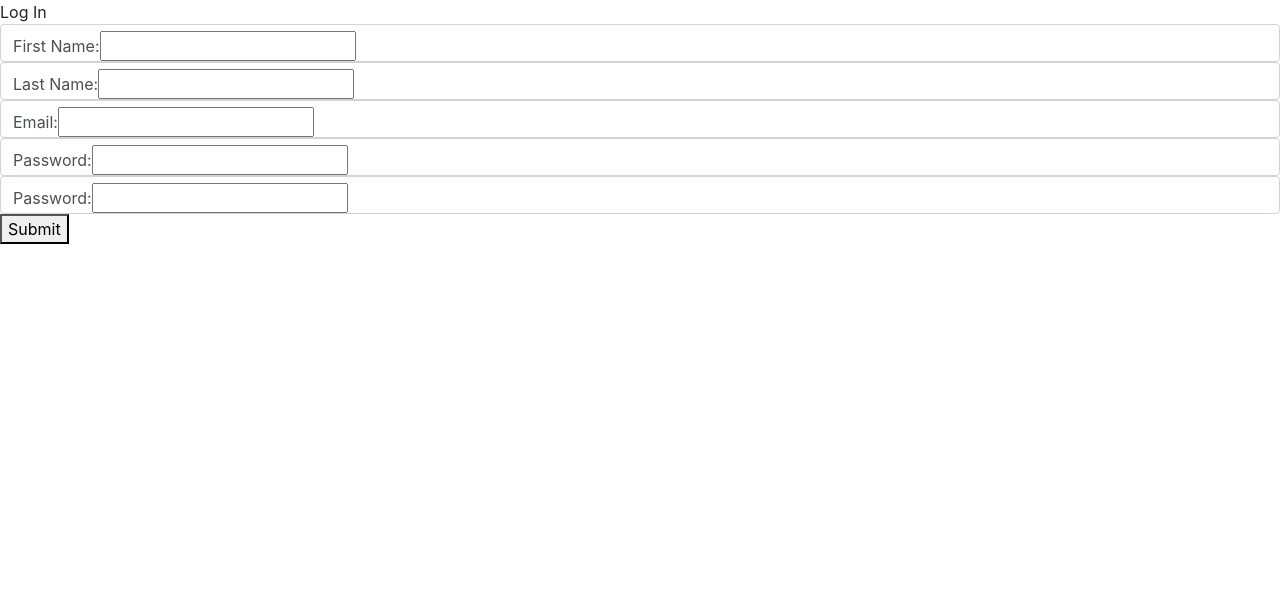
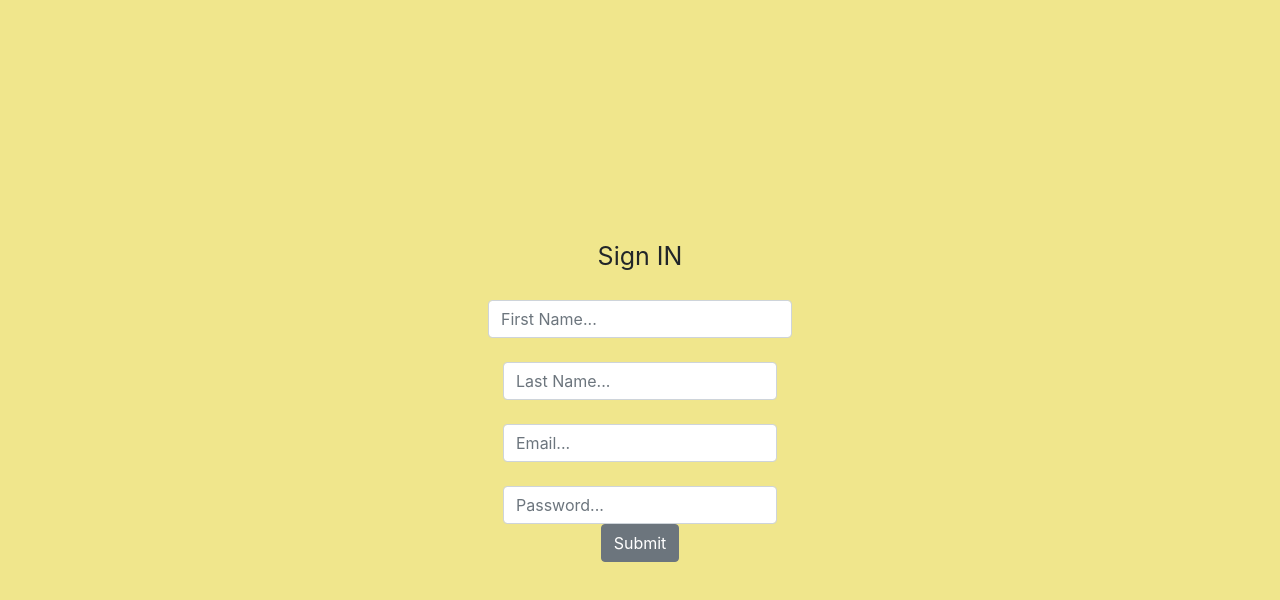
Before and after one commit to isolebo/Blog-Project_React, a React (Create React App) app in the folder blog-project/: page / in a window 1280 px wide. Shown: the top 600 px of the page. Built offline with nearby package versions, Linux system fonts and the light colour scheme.

Commit message:
Updated the form

```diff
--- a/blog-project/src/App.js
+++ b/blog-project/src/App.js
@@ -1,14 +1,16 @@
 
-import UserList from './Components/RegistrationForm'
+import UserList from './Components/Form'
 import 'bootstrap/dist/css/bootstrap.min.css'
-//import './User.css'
+import Form from './Components/Form'
+import './Form.css'
 
 
 function App() {
   return (
-    <div className="App">
-       <UserList/>
-    </div>
+
+<div className="App">
+<Form/>
+</div>
   );
 }
 
--- /dev/null
+++ b/blog-project/src/Components/Form.js
@@ -0,0 +1,103 @@
+import React,{useState,useEffect} from 'react'
+
+
+
+const Form = () => {
+
+    //initialize a new state, and method to set it toa new state
+    const [firstName,setFirstName]= useState('')
+    const [lastName,setLastName]= useState('')
+    const [email,setEmail]= useState('')
+    const [password,setPassword]= useState('')
+
+
+    const [person,setPerson]= useState([])//creates a new person array when for  is submitted
+
+    //functions handles when the form is submitted
+    const handleSubmit = (e) => {
+        e.preventDefault();//prevents the webpage from reloading when submitting
+
+        //checks to see if all fields have been filled out,then a new person is created
+        if(firstName &&lastName && email && password){
+            const newPerson={firstName,lastName,email,password}
+            setPerson((person) => {
+                return[...person,newPerson]
+            })
+
+            //sets the input back to an empty string after form is submitted
+            setFirstName('')
+            setLastName('')
+            setEmail('')
+            setPassword('')
+
+        }else{
+       alert("Please Complete the form")
+        }
+    }
+
+    return (
+<div onSubmit={handleSubmit}>
+<div className="title">Sign IN</div>
+<div className="col-auto">
+     <form className="row g-3">
+
+        <div className="col-auto">
+        <label html="firstName" className= "label"></label>
+        <input type="text"
+               placeholder="First Name..."
+               name="firstName"
+               id="firstName"
+               className="form-control"
+               value={firstName}//sets the value to the firstName
+               onChange={(e) => setFirstName(e.target.value)}//as user type, the input changes its value
+            />
+
+
+        <div className="col-auto">
+        <label html="lastName" className="label"></label>
+        <input type="text"
+               placeholder="Last Name..."
+               name="lastName"
+               id="lastName"
+               className="form-control"
+               value={lastName}//sets the value to the firstName
+               onChange={(e) => setLastName(e.target.value)}
+               />
+        </div>
+
+        <div className="col-auto">
+        <label html="email" className="label"></label>
+        <input type="email"
+               placeholder="Email..."
+               name="email"
+               id="email"
+               className="form-control"
+               value={email}
+               onChange={(e) => setEmail(e.target.value)}
+               />
+        </div>
+
+
+        <div className="col-auto">
+         <label html="password" className='label'></label>
+        <input type="password"
+               placeholder="Password..."
+               name="password"
+               id="password"
+               className="form-control"
+               value={password}
+               onChange={(e) => setPassword(e.target.value)}
+               />
+        </div>
+
+        <button type="submit" class="btn btn-secondary">Submit</button>
+
+        </div>
+
+        </form>
+        </div>
+    </div>
+    )
+}
+
+export default Form
--- a/blog-project/src/Components/RegistrationForm.js
+++ /dev/null
@@ -1,110 +0,0 @@
-import React,{useState,useEffect} from 'react'
-
-
-
-const RegistrationForm = () => {
-    //
-    const [firstName,setFirstName]= useState('')
-    const [lastName,setLastName]= useState('')
-    const [email,setEmail]= useState('')
-    const [password,setPassword]= useState('')
-    const [confirmPassword,setConfirmPassword]= useState('')
-
-    const [person,setPerson]= useState([])//creates a new person array when for  is submitted
-
-    const handleSubmit = (e) => {
-        e.preventDefault();//prevents the webpage from reloading
-
-        if(firstName &&lastName && email && password && confirmPassword){
-            const newPerson={firstName,lastName,email,password,confirmPassword}
-            setPerson((person) => {
-                return[...person,newPerson]
-            })
-            //sets the input back to an empty string after form is submitted
-            setFirstName('')
-            setLastName('')
-            setEmail('')
-            setPassword('')
-            setConfirmPassword('')
-
-
-            console.log(newPerson)
-        }else{
-        console.log(" empty")
-        }
-    }
-
-
-
-    return (
-        <div className= "Form" onSubmit={handleSubmit}>
-            <div className="title">Log In</div>
-            <div className='input'>
-            <form action="">
-
-                <div className='form-control'>
-                <label htmlFor="firstName">First Name:</label>
-                <input
-                    type="text"
-                    name="firstName"
-                    id="firstName"
-                    value={firstName}//sets the value to the firstName
-                    onChange={(e) => setFirstName(e.target.value)}//as user changes input it sets in a new value
-
-                    />
-                </div>
-
-                <div className='form-control'>
-                <label htmlFor="lastName">Last Name:</label>
-                <input
-                    type="text"
-                    name="lastName"
-                    id="lastName"
-                    value={lastName}
-                    onChange={(e) => setLastName(e.target.value)}
-                    />
-                </div>
-
-                <div className='form-control'>
-                <label htmlFor="email">Email:</label>
-                <input
-                    type="text"
-                    name="email"
-                    id="email"
-                    value={email}
-                    onChange={(e) => setEmail(e.target.value)}
-                    />
-                </div>
-
-                <div className='form-control'>
-                <label htmlFor="password">Password:</label>
-                <input
-                    type="text"
-                    name="password"
-                    id="password"
-                    value={password}
-                    onChange={(e) => setPassword(e.target.value)}
-                    />
-                </div>
-
-                <div className='form-control'>
-                <label htmlFor="confirmPassword">Password:</label>
-                <input
-                    type="text"
-                    name="confirmPassword"
-                    id="confirmPassword"
-                    value={confirmPassword}
-                    onChange={(e) => setConfirmPassword(e.target.value)}
-                    />
-                </div>
-                <button>Submit</button>
-
-
-
-            </form>
-            </div>
-        </div>
-    )
-}
-
-export default RegistrationForm
--- /dev/null
+++ b/blog-project/src/Form.css
@@ -0,0 +1,24 @@
+.App {
+  text-align: center;
+  background-color: khaki;
+  width: 100vw;
+  height: 100vh;
+  display: flex;
+  justify-content: center;
+  align-items: center;
+}
+
+.title {
+  flex: 20%;
+  width: 100%;
+  display: grid;
+  place-items: center;
+  font-size: 25px;
+}
+.btn btn-primary {
+  color: rgb(0, 38, 255);
+}
+
+.label {
+  color: blue;
+}
--- a/blog-project/src/User.css
+++ /dev/null
@@ -1,40 +0,0 @@
-.App {
-  text-align: center;
-  width: 100vvw;
-  height: 100vh;
-  background-color: orange;
-  display: flex;
-  align-items: center;
-  justify-content: center;
-}
-.Form {
-  width: 300px;
-  height: 200px;
-  background-color: olive;
-  box-shadow: 3px 3px 10px;
-  font-family: Georgia, "Times New Roman", Times, serif;
-  flex-direction: column;
-}
-
-.title {
-  color: blue;
-  flex: 20%;
-  width: 100%;
-  display: grid;
-  place-items: center;
-}
-
-.Form .input {
-  width: 250px;
-  height: 40px;
-  font-size: 25px;
-  border-radius: 6px;
-  border: none;
-  padding-left: 10px;
-  margin-top: 10px;
-}
-
-body {
-  margin: 0%;
-  padding: 0%;
-}
```
